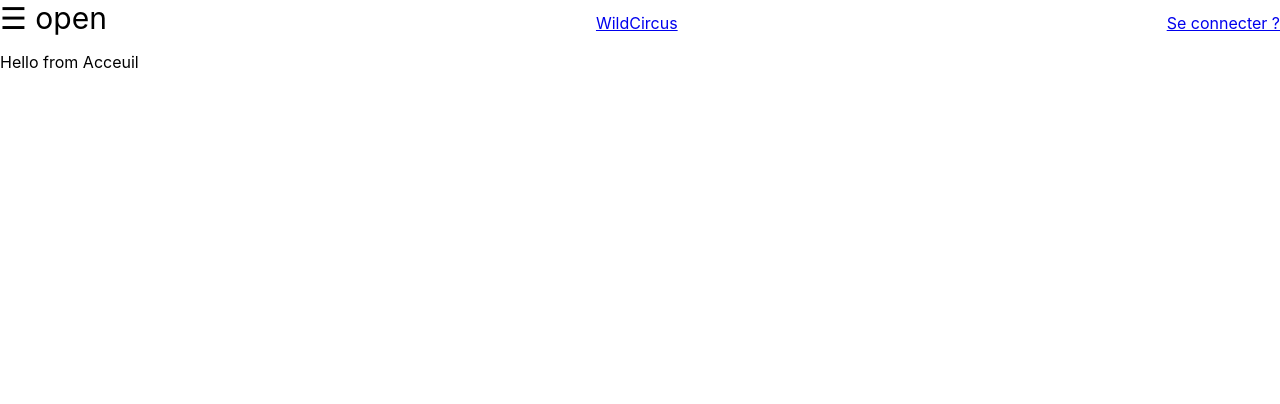
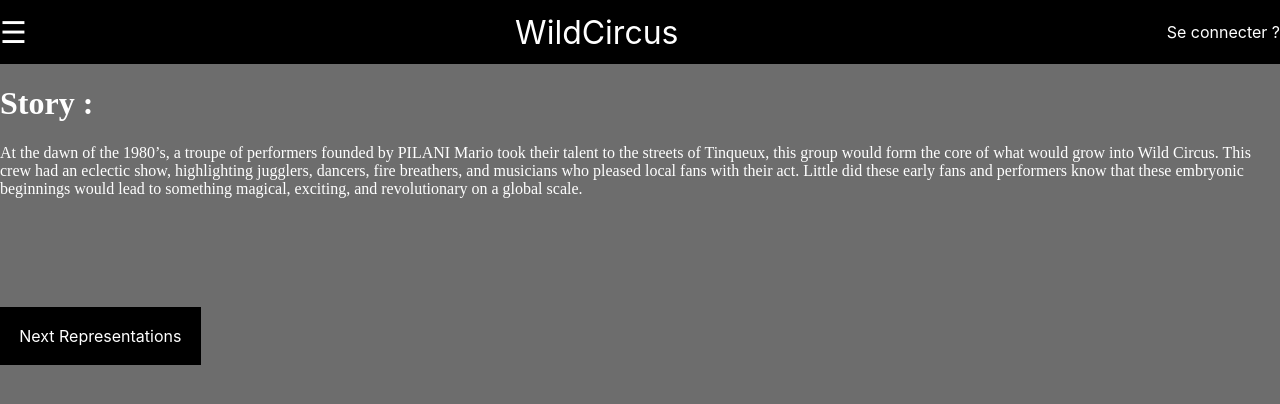
Before and after one commit to TheCats100/WildCircus-front-checkpoint4, a React (Create React App) app: page / in a window 1280 px wide. Shown: the top 404 px of the page. Built offline with nearby package versions, Linux system fonts and the light colour scheme.

Commit message:
feat(component): router and intro

```diff
--- a/src/App.css
+++ b/src/App.css
@@ -1,38 +1,3 @@
-.App {
-  text-align: center;
+#root {
+  background-color: #6D6D6D;
 }
-
-.App-logo {
-  height: 40vmin;
-  pointer-events: none;
-}
-
-@media (prefers-reduced-motion: no-preference) {
-  .App-logo {
-    animation: App-logo-spin infinite 20s linear;
-  }
-}
-
-.App-header {
-  background-color: #282c34;
-  min-height: 100vh;
-  display: flex;
-  flex-direction: column;
-  align-items: center;
-  justify-content: center;
-  font-size: calc(10px + 2vmin);
-  color: white;
-}
-
-.App-link {
-  color: #61dafb;
-}
-
-@keyframes App-logo-spin {
-  from {
-    transform: rotate(0deg);
-  }
-  to {
-    transform: rotate(360deg);
-  }
-}
--- a/src/components/home/Acceuil.jsx
+++ /dev/null
@@ -1,11 +0,0 @@
-import React from 'react';
-
-function Acceuil() {
-  return (
-    <div>
-      <p>Hello from Acceuil</p>
-    </div>
-  )
-};
-
-export default Acceuil;
--- /dev/null
+++ b/src/components/home/Accueil.jsx
@@ -0,0 +1,24 @@
+import React from 'react';
+import {
+  BrowserRouter as
+    Router,
+  Switch,
+  Route,
+  Link,
+} from 'react-router-dom';
+
+import "./accueil.css"
+
+function Acceuil() {
+  return (
+    <>
+      <div className="introBlock">
+        <h1 className="introTitle">Story :</h1>
+        <p className="introPara">At the dawn of the 1980’s, a troupe of performers founded by PILANI Mario took their talent to the streets of Tinqueux, this group would form the core of what would grow into Wild Circus. This crew had an eclectic show, highlighting jugglers, dancers, fire breathers, and musicians who pleased local fans with their act. Little did these early fans and performers know that these embryonic beginnings would lead to something magical, exciting, and revolutionary on a global scale.</p>
+        <Link to="/representations" className="introLink">Next Representations</Link>
+      </div>
+    </>
+  )
+};
+
+export default Acceuil;
--- a/src/components/home/Home.jsx
+++ b/src/components/home/Home.jsx
@@ -14,7 +14,7 @@ import Contact from '../contact/Contact';
 import Performances from '../performances/Performances';
 import Login from '../log/Login';
 import Register from '../log/Register';
-import Accueil from '../home/Acceuil';
+import Accueil from './Accueil';
 import Representation from '../representation/Representation';
 
 import './home.css';
@@ -28,12 +28,13 @@ function Home() {
   return (
     <Router >
       <div className="navBar">
-        <span className="burgerMenu" onClick={() => openNav()}>&#9776; open</span>
+        <span className="burgerMenu" onClick={() => openNav()}>&#9776;</span>
         <NavBar />
-        <Link to="/">WildCircus</Link>
-        <Link to="/login">Se connecter ?</Link>
+        <Link to="/" className="titleWild">WildCircus</Link>
+        <Link to="/login" className="navbarConnect">Se connecter ?</Link>
       </div>
       <Switch>
+        <div id="componentsBlock">
           <Route exact path="/">
             <Accueil />
           </Route>
@@ -58,6 +59,7 @@ function Home() {
           <Route exact path="/representations">
             <Representation />
           </Route>
+        </div>
       </Switch>
     </Router>
   )
--- /dev/null
+++ b/src/components/home/accueil.css
@@ -0,0 +1,26 @@
+.introBlock {
+    height: 90vh;
+}
+
+.introTitle{
+    color: white;
+    font-family: 'Amatic SC';
+}
+
+.introPara{
+    color: white;
+    font-family: 'URW Chancery L, cursive';
+    margin-bottom: 8rem;
+}
+
+.introLink{
+    color: white;
+    text-decoration: none;
+    background-color: black;
+    padding: 1.2rem;
+}
+
+.introLink:visited{
+    text-decoration: none;
+    color: white;
+}
--- a/src/components/home/home.css
+++ b/src/components/home/home.css
@@ -1,4 +1,10 @@
 .burgerMenu {
     font-size:30px;
     cursor:pointer;
+    color: white;
 }
+
+.navbarConnect{
+    color: white;
+    text-decoration: none;
+}
--- a/src/components/navbar/navbar.css
+++ b/src/components/navbar/navbar.css
@@ -1,7 +1,21 @@
 .navBar{
     display: flex;
     justify-content: space-between;
-    align-items: baseline;
+    align-items: center;
+    background-color: black;
+    height: 8vh;
+    position: sticky;
+    top: 0;
+}
+
+.titleWild{
+    color:white;
+    font-size: 2rem;
+    text-decoration: none;
+}
+
+#componentsBlock {
+    transition: 0.5s;
 }
 
 .sidenav {
@@ -11,7 +25,7 @@
     z-index: 1;
     top: 0;
     left: 0;
-    background-color: #112;
+    background-color: #393939;
     overflow-x: hidden;
     transition: 0.5s;
     padding-top: 60px;
@@ -21,13 +35,13 @@
     padding: 8px 8px 8px 32px;
     text-decoration: none;
     font-size: 25px;
-    color: #818181;
+    color: #ffffff;
     display: block;
     transition: 0.3s;
 }
 
 .sidenav a:hover {
-    color: #ffffff;
+    color:#b10808;
 }
 
 .sidenav .closebtn {
```
Lines whose indentation alone changed are shown as unchanged.
